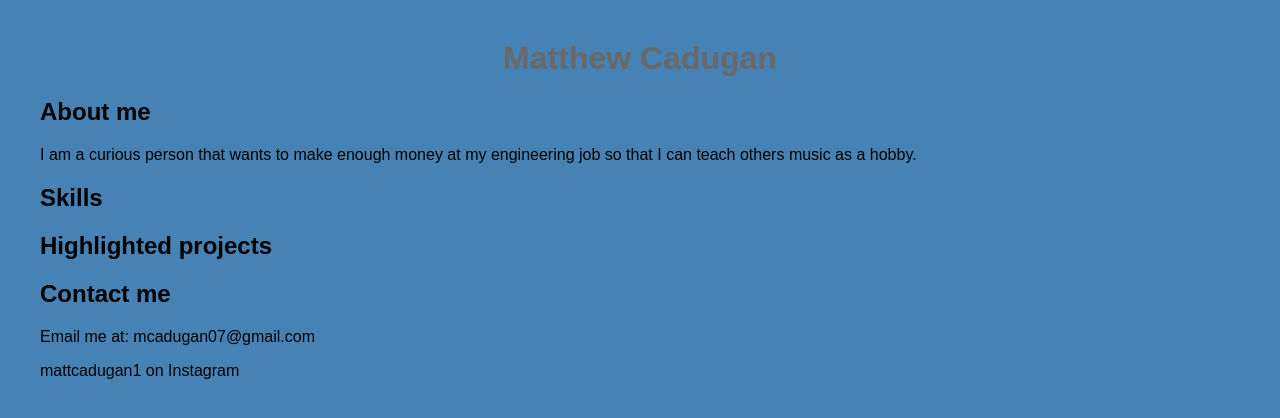
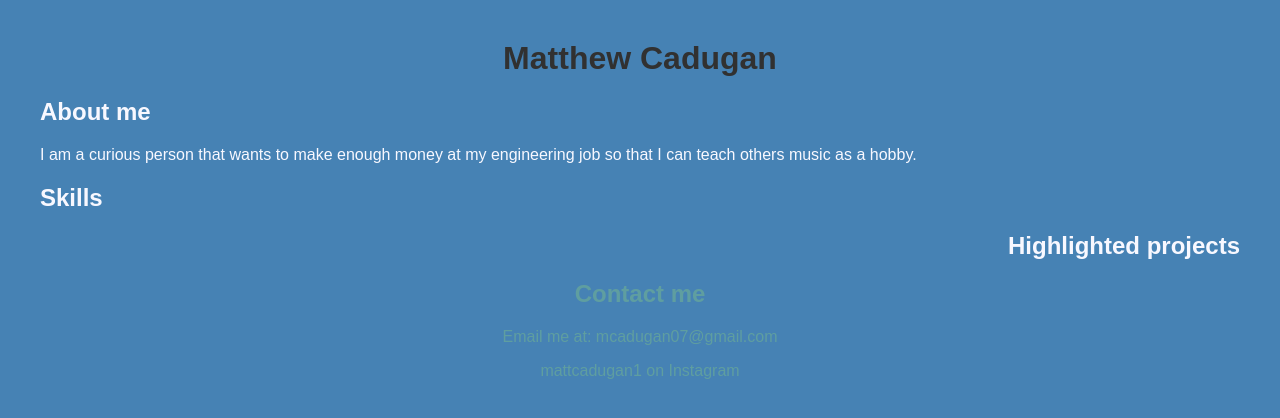
Before and after one commit to mcadugan/mcadugan.github.io, a plain HTML site: page index.html in a window 1280 px wide. Drawn offline with Linux system fonts and the light colour scheme.

Commit message:
adding more color and text alignment

```diff
--- a/styles.css
+++ b/styles.css
@@ -4,6 +4,22 @@ font-family: Arial, Helvetica, sans-serif;
 margin: 40px;
 }
 h1 {
-color: dimgrey;
+color: rgb(49, 49, 49);
 text-align: center;
 }
+.about{
+color: ghostwhite;
+text-align: left;
+}
+.skills{
+color: ghostwhite;
+text-align: left;
+}
+.projects{
+color: ghostwhite;
+text-align: right;
+}
+.contact{
+color: cadetblue;
+text-align: center;
+}
```
